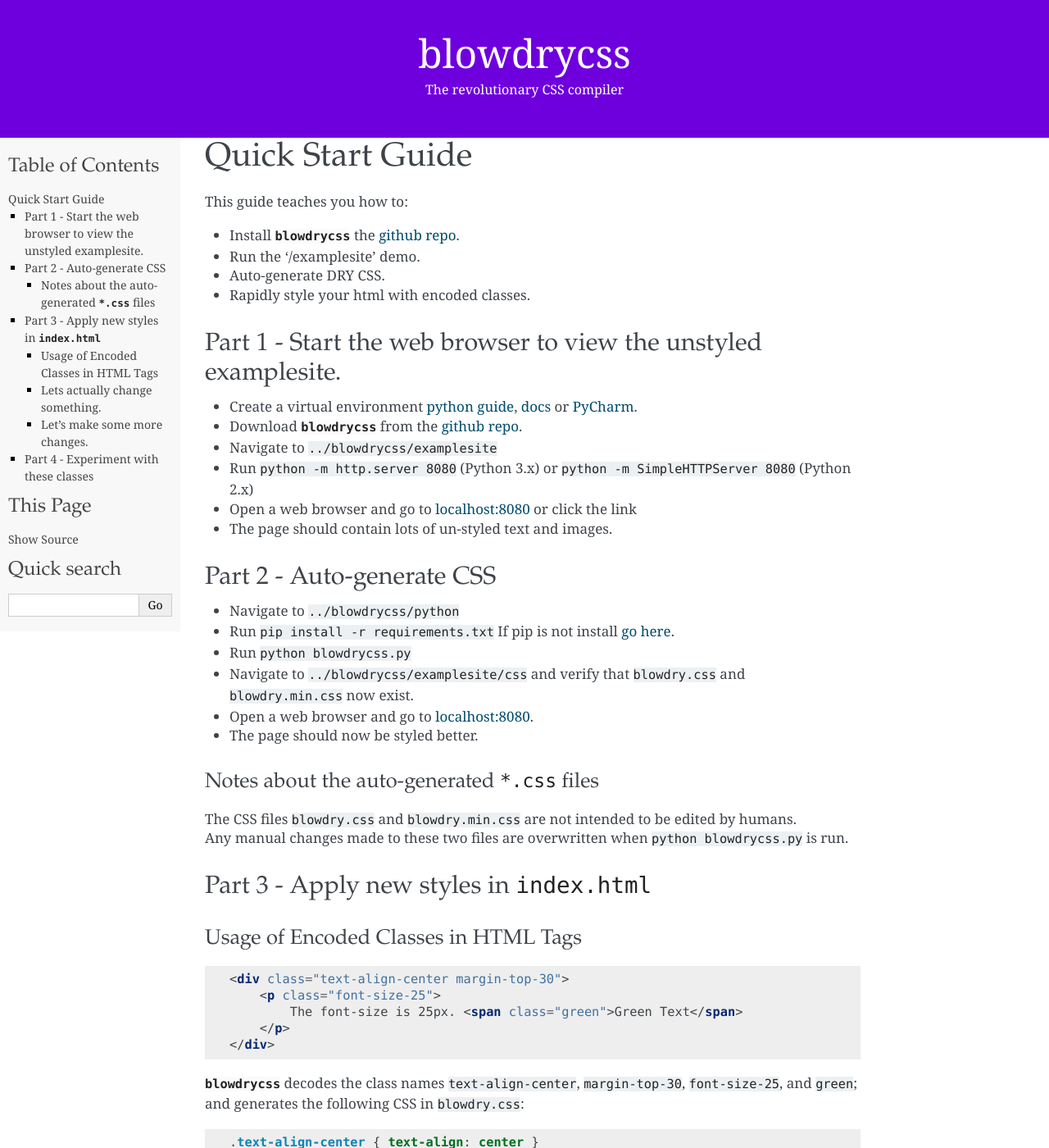
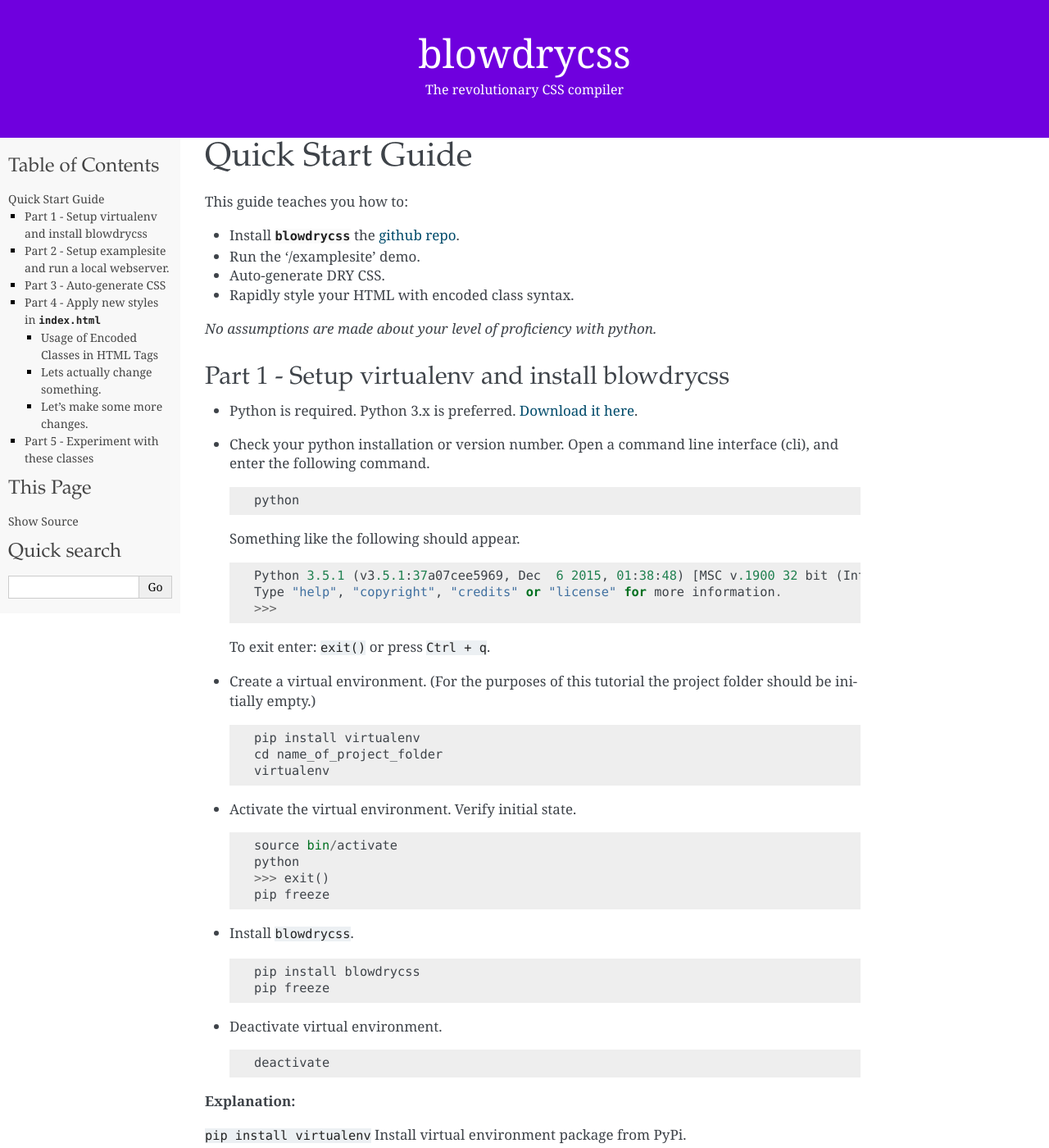
Before and after one commit to nueverest/blowdrycss, a Sphinx documentation site: the page built from docs/quickstart.rst, in a window 1280 px wide and 1400 px high. Shown: the whole window at 82% size. Built offline with Sphinx 7.4.7, drawn with Linux system fonts in a browser that asks for light colours; some of the changed text lies outside the part shown.

Commit message:
Heavily updated the quickstart guide.

```diff
--- a/docs/quickstart.rst
+++ b/docs/quickstart.rst
@@ -8,42 +8,142 @@
 - Install :mod:`blowdrycss` the `github repo <https://github.com/nueverest/blowdrycss>`_.
 - Run the '/examplesite' demo.
 - Auto-generate DRY CSS.
-- Rapidly style your html with encoded classes.
+- Rapidly style your HTML with encoded class syntax.
 
-Part 1 - Start the web browser to view the unstyled examplesite.
-~~~~~~~~~~~~~~~~~~~~~~~~~~~~~~~~~~~~~~~~~~~~~~~~~~~~~~~~~~~~~~~~
+*No assumptions are made about your level of proficiency with python.*
 
--  Create a virtual environment `python guide <http://docs.python-guide.org/en/latest/dev/virtualenvs/>`__, `docs <http://virtualenv.readthedocs.org/en/latest/userguide.html>`__ or `PyCharm <https://www.jetbrains.com/pycharm/help/creating-virtual-environment.html>`__.
--  Download :mod:`blowdrycss` from the `github repo <https://github.com/nueverest/blowdrycss>`__.
--  Navigate to ``../blowdrycss/examplesite``
--  Run ``python -m http.server 8080`` (Python 3.x) or
-   ``python -m SimpleHTTPServer 8080`` (Python 2.x)
--  Open a web browser and go to
-   `localhost:8080 <http://localhost:8080>`__ or click the link
--  The page should contain lots of un-styled text and images.
+Part 1 - Setup virtualenv and install blowdrycss
+~~~~~~~~~~~~~~~~~~~~~~~~~~~~~~~~~~~~~~~~~~~~~~~~
 
-Part 2 - Auto-generate CSS
+- Python is required. Python 3.x is preferred. `Download it here <https://www.python.org/downloads/>`__.
+- Check your python installation or version number. Open a command line interface (cli), and enter the
+  following command.  ::
+
+    python
+
+  Something like the following should appear. ::
+
+    Python 3.5.1 (v3.5.1:37a07cee5969, Dec  6 2015, 01:38:48) [MSC v.1900 32 bit (Intel)] on win32
+    Type "help", "copyright", "credits" or "license" for more information.
+    >>>
+
+  To exit enter: ``exit()`` or press ``Ctrl + q``.
+
+- Create a virtual environment.
+  (For the purposes of this tutorial the project folder should be initially empty.) ::
+
+    pip install virtualenv
+    cd name_of_project_folder
+    virtualenv
+
+- Activate the virtual environment. Verify initial state. ::
+
+    source bin/activate
+    python
+    >>> exit()
+    pip freeze
+
+- Install ``blowdrycss``. ::
+
+    pip install blowdrycss
+    pip freeze
+
+- Deactivate virtual environment. ::
+
+    deactivate
+
+
+
+**Explanation:**
+
+| ``pip install virtualenv`` Install virtual environment package from PyPi.
+|
+| ``cd name_of_project_folder`` Sets the current working directory to your web projects directory.
+|
+| ``virtualenv`` Setup your project up as a virtual environment.
+|
+| ``source bin/activate`` Activates the new virtual environment.
+|
+| ``python`` Confirm the version of python that is installed.
+|
+| ``exit()`` Exit python console.
+|
+| ``pip freeze`` Shows all of the python packages that are currently installed in the virtual environment.
+|
+| ``pip install blowdrycss`` Installs blowdrycss and related dependencies 'inside' of your virtual environment.
+|
+| ``pip freeze`` Shows blowdrycss and the related dependencies after the install.
+|
+| ``deactivate`` deactivates the virtual environment.
+
+**References:**
+
+- `Python Guide <http://docs.python-guide.org/en/latest/dev/virtualenvs/>`__
+- `The virtualenv docs <http://virtualenv.readthedocs.org/en/latest/userguide.html>`__
+- `PyCharm virtualenv How To <https://www.jetbrains.com/pycharm/help/creating-virtual-environment.html>`__
+
+
+Part 2 - Setup examplesite and run a local webserver.
+~~~~~~~~~~~~~~~~~~~~~~~~~~~~~~~~~~~~~~~~~~~~~~~~~~~~~
+
+- Download ``blowdrycss`` from the `github repo <https://github.com/nueverest/blowdrycss>`__.
+
+- Copy and paste the ``examplesite`` folder into the empty project folder.
+
+- ``cd examplesite``
+
+- Run ``python -m http.server 8080`` (Python 3.x) or
+  ``python -m SimpleHTTPServer 8080`` (Python 2.x) depending on your version of python.
+
+- Open a web browser and go to `localhost:8080 or click this link <http://localhost:8080>`__.
+
+- The page should contain lots of unstyled text and images. It should basically be a mess.
+
+- The local webserver can be stopped by pressing ``Ctrl + C`` or closing the window.
+  If you want to keep the webserver running then you will need to open another command line interface (cli).
+
+
+Part 3 - Auto-generate CSS
 ~~~~~~~~~~~~~~~~~~~~~~~~~~
 
--  Navigate to ``../blowdrycss/python``
--  Run ``pip install -r requirements.txt`` If pip is not install `go
-   here <https://pip.pypa.io/en/latest/installing/>`__.
--  Run ``python blowdrycss.py``
--  Navigate to ``../blowdrycss/examplesite/css`` and verify that
-   ``blowdry.css`` and ``blowdry.min.css`` now exist.
--  Open a web browser and go to
-   `localhost:8080 <http://localhost:8080>`__.
--  The page should now be styled better.
+- Look at the files inside of the ``examplesite`` folder. There should be the following: ::
 
-Notes about the auto-generated ``*.css`` files
-''''''''''''''''''''''''''''''''''''''''''''''
+    name_of_project_folder/
+        examplesite/
+            images/
+            index.html
+            test.aspx
+            test.html
+            test.jinja2
 
-| The CSS files ``blowdry.css`` and ``blowdry.min.css`` are not intended
-  to be edited by humans.
-| Any manual changes made to these two files are overwritten when
-  ``python blowdrycss.py`` is run.
+- Reactivate the virtualenv and run blowdrycss. ::
 
-Part 3 - Apply new styles in ``index.html``
+    source bin/activate
+    blowdrycss
+
+- Look at the files inside of the ``examplesite`` folder again. There should be a new subfolder called ``css``
+  containing the files ``blowdry.css`` and ``blowdry.min.css``. ::
+
+    name_of_project_folder/
+        examplesite/
+            css/
+                blowdry.css
+                blowdry.min.css
+            ...
+
+- Navigate to ``../name_of_project_folder/examplesite/css``, and verify that ``blowdry.css`` and ``blowdry.min.css`` now exist.
+
+- Open a web browser and go to `localhost:8080 <http://localhost:8080>`__.
+
+- The page should now be styled better (but not completely).
+
+.. note::
+
+    | The CSS files ``blowdry.css`` and ``blowdry.min.css`` are auto-generated and not intended to be edited by humans.
+
+    | Any manual changes made to these two files are overwritten when ``blowdrycss`` is run.
+
+Part 4 - Apply new styles in ``index.html``
 ~~~~~~~~~~~~~~~~~~~~~~~~~~~~~~~~~~~~~~~~~~~
 
 Usage of Encoded Classes in HTML Tags
@@ -71,48 +171,56 @@
 Lets actually change something.
 '''''''''''''''''''''''''''''''
 
--  Navigate to ``../blowdrycss/examplesite``
+-  Navigate to ``../name_of_project_folder/examplesite/``
 -  Open ``index.html``
 -  Find the line
 
    ``<h1 class="c-blue text-align-center">Blow Dry CSS</h1>``
--  From the class attribute delete ``c-blue`` and replace it with the
-   word ``green``
+-  From the class attribute delete ``c-blue`` and replace it with the word ``green``.
+
 -  Add the class ``font-size-148``
+
 -  The line should now look like this
 
    ``<h1 class="green font-size-148 text-align-center">Blow Dry CSS</h1>``
--  Now refresh the web page running on
-   `localhost:8080 <http://localhost:8080>`__.
--  What happened? Nothing happened because you need to run
-   ``blowdrycss.py``
--  Navigate to ``../blowdrycss/python``
--  Run ``python blowdrycss.py``
--  Now refresh the web page running on
-   `localhost:8080 <http://localhost:8080>`__.
+
+-  Now refresh the web page running on `localhost:8080 <http://localhost:8080>`__.
+
+-  What happened? Nothing happened because you need to run ``blowdrycss`` first.
+   Sorry for the trick, but this is the most common reason why it doesn't seem to be working.
+
+-  Run ``blowdrycss``
+
+-  Now refresh the web page running on `localhost:8080 <http://localhost:8080>`__.
+
 -  The title at the top of the page should be large and green.
 
 Let's make some more changes.
 '''''''''''''''''''''''''''''
--  Center the image below the title with the class ``t-align-center`` in
-   the ``<div>`` containing the image.
--  Find the ``+`` images and add the class ``padding-bottom-4p``
+-  Center the image below the title with the class ``text-align-center`` in the ``<div>`` containing the image.
+
+-  Find the ``+`` images named ``images/plus.png`` and add the class ``padding-bottom-4p``
    directly to the ``img`` class attribute.
--  Run ``python blowdrycss.py``
--  Now refresh the web page running on
-   `localhost:8080 <http://localhost:8080>`__.
--  Feel free to continue experimenting with different property names and
-   values. More information about how to form write well-form encoded
-   class names is found further down this page.
 
-Part 4 - Experiment with these classes
+-  Run ``blowdrycss``
+
+-  Now refresh the web page running on  `localhost:8080 <http://localhost:8080>`__.
+
+-  Feel free to continue experimenting with different property names and values.
+   More information about how to form write well-form encoded class names is found on the :doc:`syntax` page.
+
+Part 5 - Experiment with these classes
 ~~~~~~~~~~~~~~~~~~~~~~~~~~~~~~~~~~~~~~
 
--  Apply these to an image: ``border-10px-solid-black``
-   ``p-20-30-20-30`` ``w-50``
--  Apply this to a div: ``display-none``
--  Apply this to text: ``uppercase``
--  Run ``python blowdrycss.py``
+-  Apply these to an image: ::
+
+    border-10px-solid-black p-20-30-20-30 w-50
+
+-  Apply this to any div: ``display-none``
+
+-  Apply this to any paragraph tag: ``uppercase``
+
+-  Run ``blowdrycss``
 
 
 Want to learn more head on over to :doc:`advancedtopics`.
```
